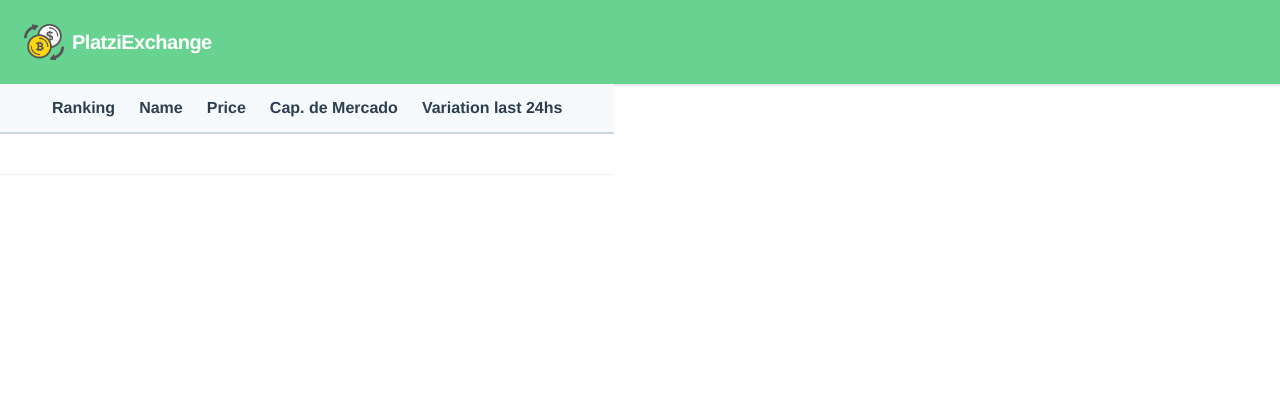
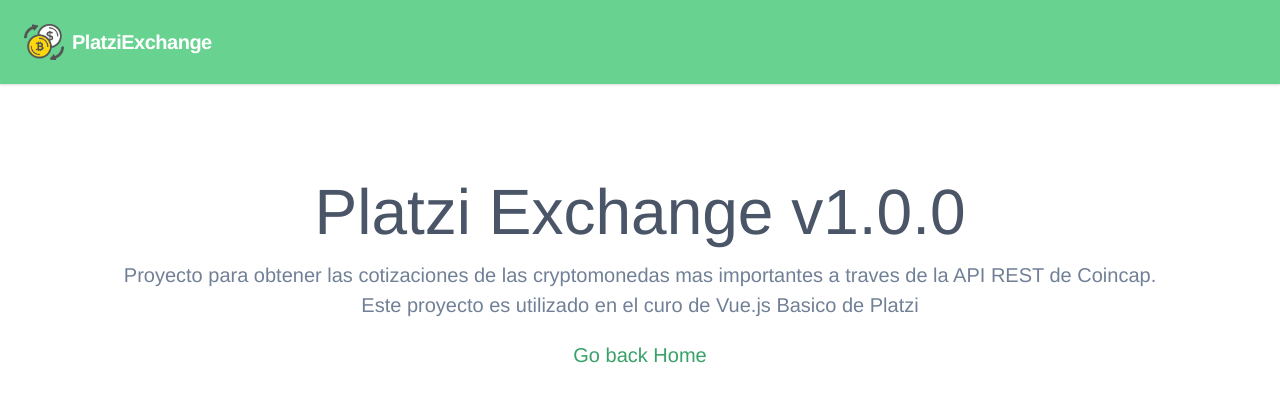
Before and after one commit to AlexNaupay/platzi-exchange, a Vue app: page /about in a window 1280 px wide. Shown: the top 402 px of the page. Built offline with nearby package versions, Linux system fonts and the light colour scheme.

Commit message:
Add vue-router

```diff
--- a/package.json
+++ b/package.json
@@ -10,7 +10,8 @@
   "dependencies": {
     "core-js": "^3.6.5",
     "tailwindcss": "^1.1.2",
-    "vue": "^2.6.11"
+    "vue": "^2.6.11",
+    "vue-router": "^3.3.4"
   },
   "devDependencies": {
     "@ianaya89/vue-cli-plugin-tailwind": "~1.1.0",
--- a/public/index.html
+++ b/public/index.html
@@ -11,7 +11,7 @@
     <noscript>
       <strong>We're sorry but <%= htmlWebpackPlugin.options.title %> doesn't work properly without JavaScript enabled. Please enable it to continue.</strong>
     </noscript>
-    <div id="app"></div>
+    <div id="app-mounter"></div>
     <!-- built files will be auto injected -->
   </body>
 </html>
--- a/src/App.vue
+++ b/src/App.vue
@@ -2,18 +2,20 @@
   <div id="app">
     <main>
       <px-header></px-header>
-      <px-assets-table />
+
+      <!-- The router view component -->
+      <router-view class="container px-5 sm:px-20 py-20 flex justify-center"/>
+
     </main>
   </div>
 </template>
 
 <script>
   import pxHeader from '@/components/PxHeader';
-  import pxAssetsTable from '@/components/PxAssetsTable'
   export default {
     name: 'App',
     components: {
-      pxHeader, pxAssetsTable
+      pxHeader
     }
   }
 </script>
--- a/src/main.js
+++ b/src/main.js
@@ -1,9 +1,14 @@
 import Vue from 'vue'
-import App from './App.vue'
+import App from '@/App.vue'
+
 import '@/assets/css/tailwind.css'
+
+import router from '@/router';
 
 Vue.config.productionTip = false
 
 new Vue({
+  // router: router,
+  router,
   render: h => h(App),
-}).$mount('#app')
+}).$mount('#app-mounter')
--- /dev/null
+++ b/src/router.js
@@ -0,0 +1,36 @@
+import Vue from "vue";
+import Router from 'vue-router';
+
+import Home from "@/views/Home";
+// import Error from "@/views/Error";
+import About from "@/views/About";
+
+Vue.use(Router);
+
+export default new Router({
+  mode: 'history',
+  routes: [
+    {
+      path: '/',
+      name: 'home',
+      component: Home
+    },
+    {
+      path: '/home',
+      name: 'home',
+      component: Home
+    },
+    {
+      path: '/about',
+      name: 'about',
+      component: About
+    },
+
+    {
+      path: '*',
+      name: 'error',
+      // component: Error
+      component: () => import(/* webpackChunkName: 'about' */ '@/views/Error.vue')
+    },
+  ]
+})
--- /dev/null
+++ b/src/views/About.vue
@@ -0,0 +1,20 @@
+<template>
+    <div class="flex-col items-center">
+        <h1 class="text-gray-700 text-6xl">Platzi Exchange v1.0.0</h1>
+        <p class="text-gray-600 text-xl text-center">
+            Proyecto para obtener las cotizaciones de las cryptomonedas mas
+            importantes a traves de la API REST de Coincap.
+            <br/>Este proyecto es utilizado en el curo de Vue.js Basico de Platzi
+        </p>
+
+        <router-link to="/" class="mt-5 text-xl text-green-600 hover:underline">
+          Go back Home
+        </router-link>
+    </div>
+</template>
+
+<script>
+  export default {
+    name: 'About'
+  }
+</script>
--- /dev/null
+++ b/src/views/Error.vue
@@ -0,0 +1,14 @@
+<template>
+  <div class="flex-col items-center">
+    <h1 class="text-gray-700 text-6xl uppercase">error</h1>
+    <router-link to="/" class="mt-5 text-xl text-green-600 hover:underline">
+      Go back Home
+    </router-link>
+  </div>
+</template>
+
+<script>
+  export default {
+    name: 'Error'
+  }
+</script>
--- /dev/null
+++ b/src/views/Home.vue
@@ -0,0 +1,14 @@
+<template>
+  <div>
+    <px-assets-table />
+  </div>
+</template>
+
+<script>
+import PxAssetsTable from "@/components/PxAssetsTable";
+
+export default {
+  name: "Home",
+  components: { PxAssetsTable }
+};
+</script>
```
Also changed, not shown: 1 other file (tests, documents, lock files or other folders).
